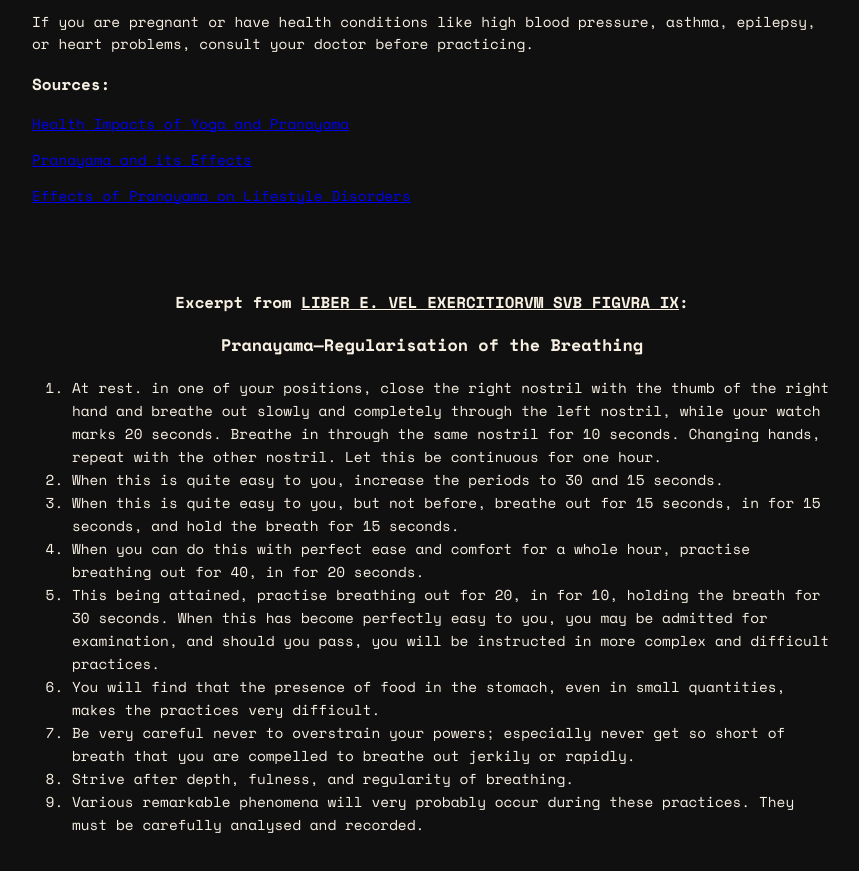
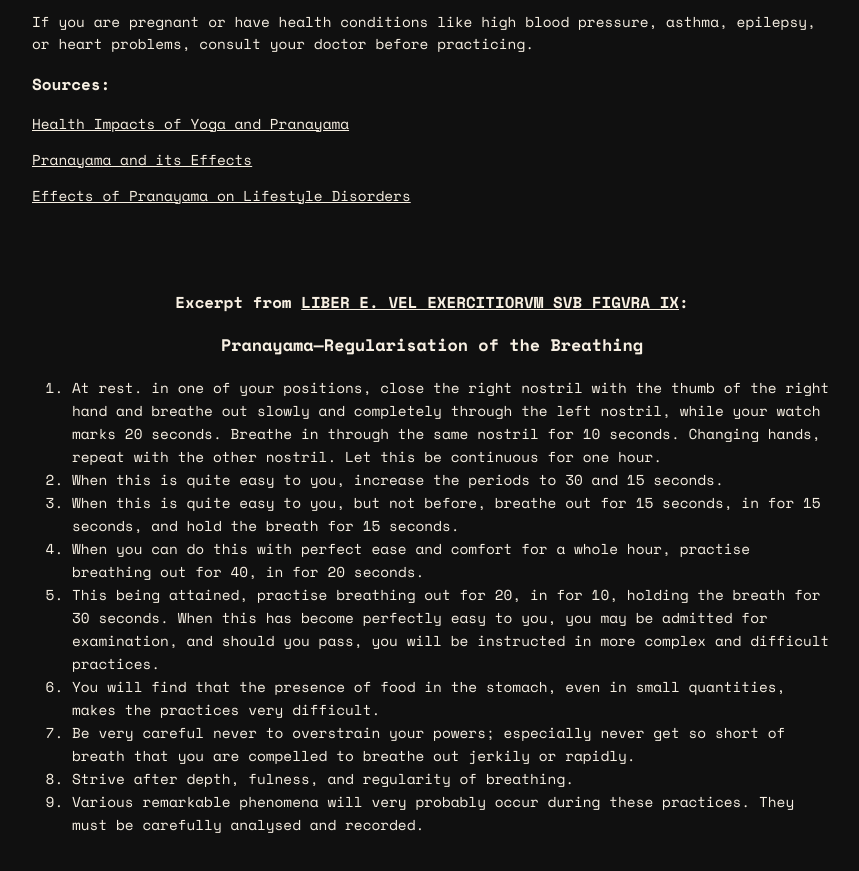
Before and after one commit to Gron28/Pranayama-Test, a plain HTML site: page index.html in a window 1280 px wide. Shown: the part 1016-1887 px from the top of the page, without its empty margins (208-1067 px from the left). Drawn offline with nearby package versions, Linux system fonts and the light colour scheme.

Commit message:
Add files via upload

```diff
--- a/index.html
+++ b/index.html
@@ -242,6 +242,11 @@
             margin-bottom: 10px;
             font-size: 0.9rem;
             color: var(--text-color);
+        }
+
+        .recommendations a {
+          color: var(--text-color);
+          text-decoration: underline;
         }
 
         .liber-ix-excerpts {
```
